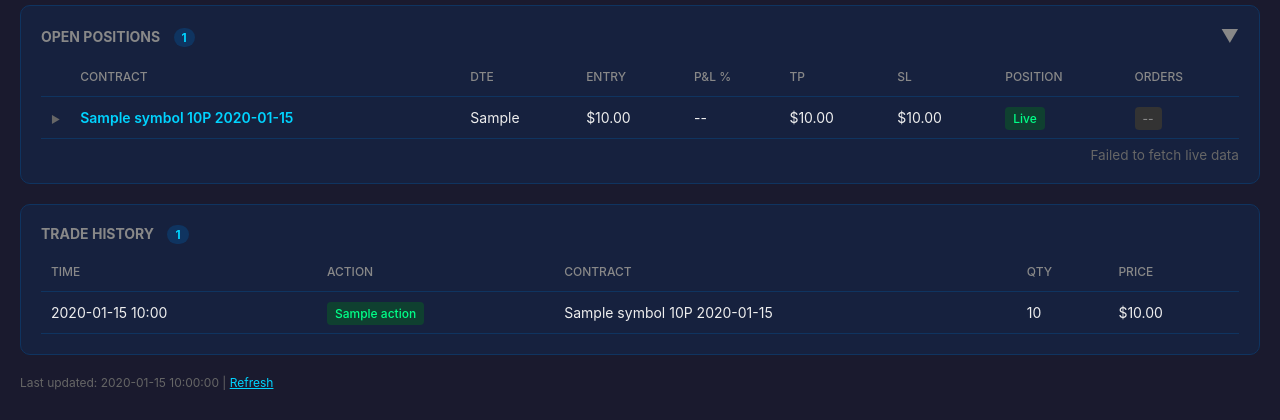
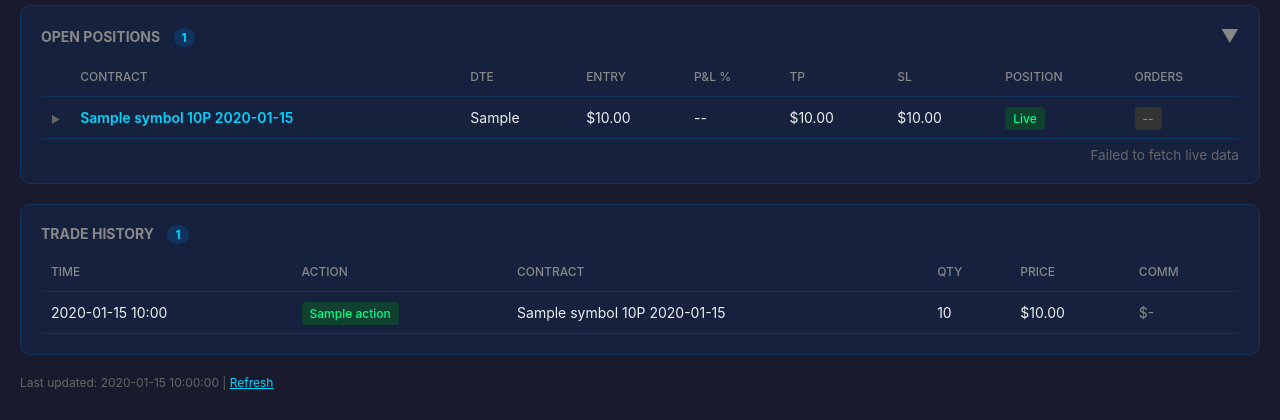
Before and after one commit to WalkerWalker/ibkr-spy-puts, a FastAPI app: template src/ibkr_spy_puts/templates/dashboard.html in a window 1280 px wide. Shown: the part 380-800 px from the top of the page. Run offline with FastAPI, Linux system fonts and the light colour scheme; the template is opened without the code that fills it: most values are stand-ins (such as "Sample title", 1, 10 or a date in 2020); a database or web service that is not in the repository returns one stand-in record (values such as "Sample title"); data that the repository does not hold is empty; some libraries are stand-ins or nearby versions.

Commit message:
Add commission to trade history display
- Include commission in get_trade_history query
- Add Comm column to Trade History table on dashboard

Co-Authored-By: Claude Opus 4.5 <noreply@anthropic.com>

```diff
--- a/src/ibkr_spy_puts/database.py
+++ b/src/ibkr_spy_puts/database.py
@@ -171,6 +171,7 @@ class Database:
                     action,
                     price,
                     fill_time,
+                    commission,
                     strategy_id
                 FROM trades
                 ORDER BY fill_time DESC
--- a/src/ibkr_spy_puts/templates/dashboard.html
+++ b/src/ibkr_spy_puts/templates/dashboard.html
@@ -561,6 +561,7 @@
                         <th>Contract</th>
                         <th>Qty</th>
                         <th>Price</th>
+                        <th>Comm</th>
                     </tr>
                 </thead>
                 <tbody>
@@ -575,11 +576,12 @@
                         <td>{{ trade.symbol }} {{ trade.strike|int }}P {{ trade.expiration.strftime('%m/%d') if trade.expiration else '' }}</td>
                         <td>{{ trade.quantity }}</td>
                         <td>${{ '%.2f'|format(trade.price|float) }}</td>
+                        <td style="color: #888;">${{ '%.2f'|format(trade.commission|float) if trade.commission else '-' }}</td>
                     </tr>
                     {% endfor %}
                     {% if not trade_history %}
                     <tr>
-                        <td colspan="5" style="text-align: center; color: #666;">No trades yet</td>
+                        <td colspan="6" style="text-align: center; color: #666;">No trades yet</td>
                     </tr>
                     {% endif %}
                 </tbody>
```
